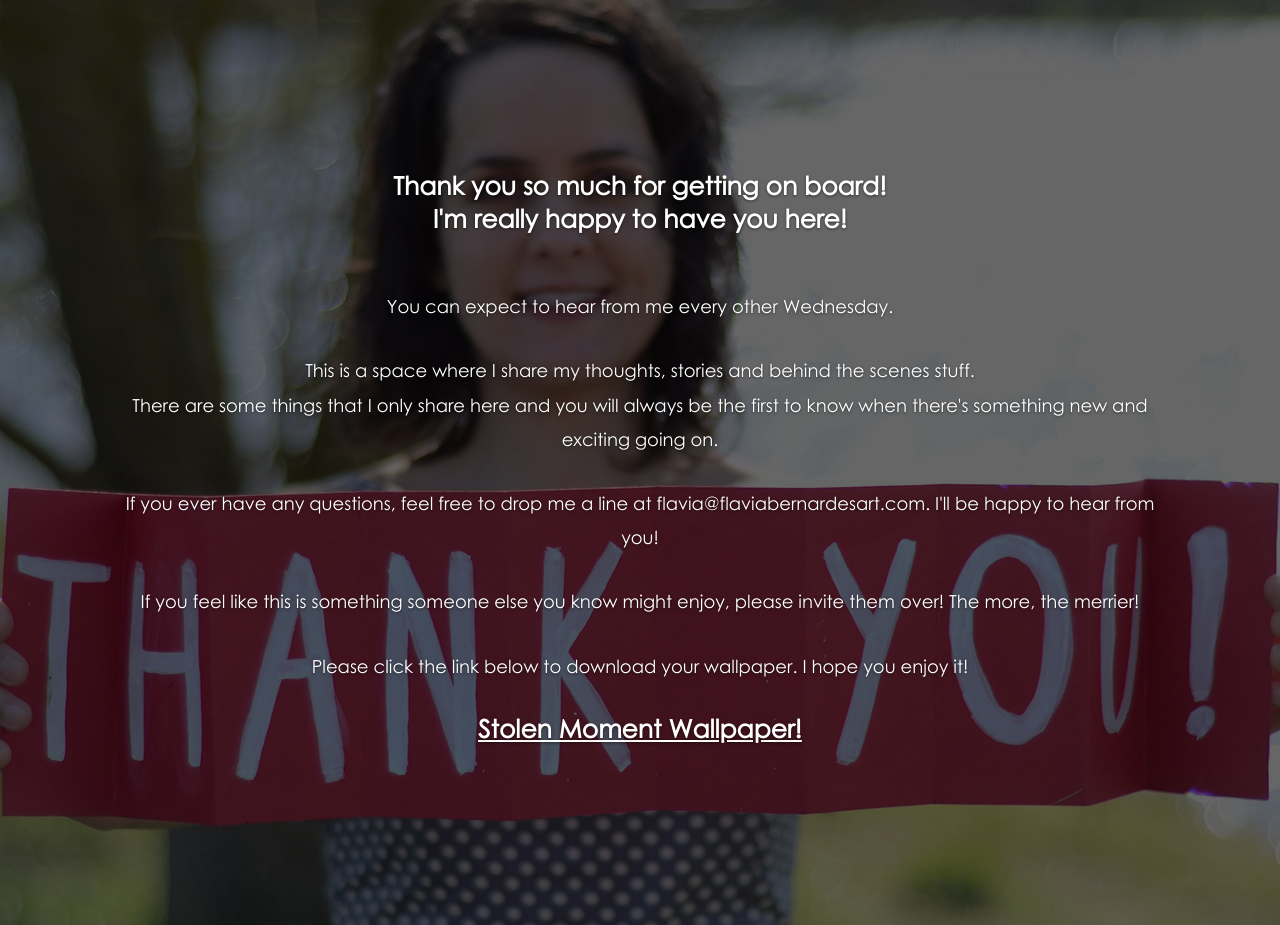
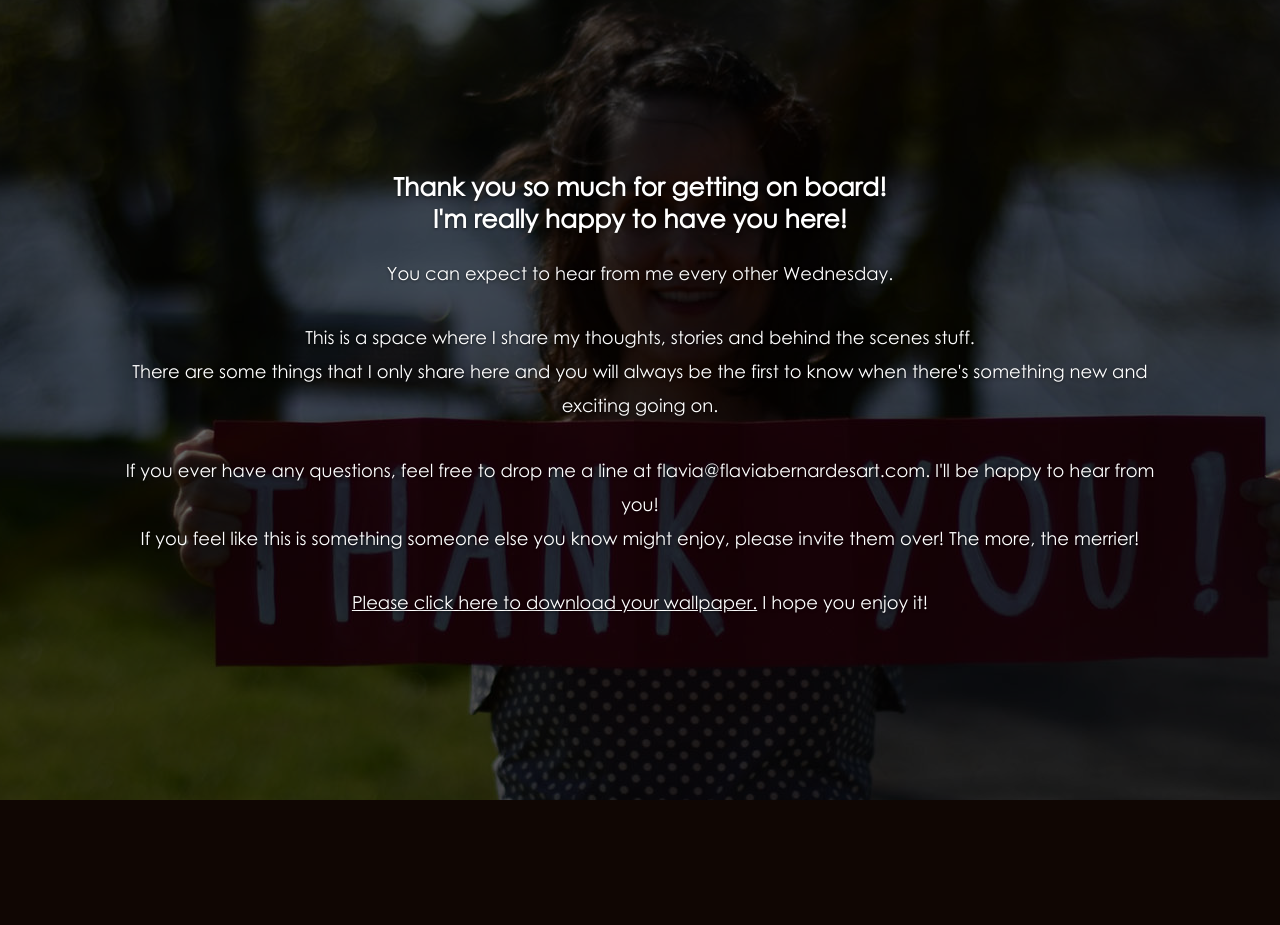
Before and after one commit to rogerhil/flaviabernardes, a Django app: page /confirmation/ in a window 1280 px wide. After the commit the page ends 800 px from the top, so only its background shows below. Run offline with Django 3.2, Linux system fonts and the light colour scheme; some libraries are stand-ins or nearby versions; some web fonts are replaced.

Commit message:
few changes

```diff
--- a/flaviabernardes/templates/confirmation.html
+++ b/flaviabernardes/templates/confirmation.html
@@ -40,7 +40,6 @@
                         Thank you so much for getting on board!<br>
                         I'm really happy to have you here!
                     </h2>
-                    <br>
                 </div>
                 <div class="col-sm-10 col-sm-offset-1 wow fadeInLeftBig">
                     <p>
@@ -57,23 +56,17 @@
                     <p>
                         If you ever have any questions, feel free to drop me a line
                         at flavia@flaviabernardesart.com. I'll be happy to hear from
-                        you!
-                    </p>
-                    <p>
+                        you! <br>
                         If you feel like this is something someone else you know might
                         enjoy, please invite them over! The more, the merrier!
                     </p>
                 </div>
                 <div class="col-sm-10 col-sm-offset-1 wow fadeInUpBig">
                     <p>
-                        Please click the link below to download your wallpaper.
+                        <a href="{% static 'img/amelie.jpg' %}">Please click here to download your wallpaper.</a>
                         I hope you enjoy it!
                     </p>
-                    <p>
-                        <h2>
-                            <a href="{% static 'img/stolen_moment.jpg' %}">Stolen Moment Wallpaper!</a>
-                        </h2>
-                    </p>
+
                 </div>
             </div>
         </section>
--- a/flaviabernardes/templates/landpage.html
+++ b/flaviabernardes/templates/landpage.html
@@ -41,8 +41,8 @@
             <div class="text-vertical">
                 <div class="container-fluid">
 
-                    <div style=" font-size: 22px; text-align: center; width: 99%; position: absolute; top: 10%; z-index: 0;">
-                        <h1 style="font-family: Polygraph; font-size: 150px; margin-bottom: 100px;" class="wow fadeInDownBig">
+                    <div style=" font-size: 16px; text-align: center; width: 99%; position: absolute; top: 10%; z-index: 0;">
+                        <h1 style="font-family: Polygraph; font-size: 120px; margin-bottom: 100px;" class="wow fadeInDownBig">
                             FLAVIA BERNARDES
                         </h1>
                         <div style="width: 80%; margin: 0 auto;" class="wow fadeInDown">
```
Also changed, not shown: flaviabernardes/static/img/amelie.jpg, flaviabernardes/static/img/thank_you_flavia.jpg.
